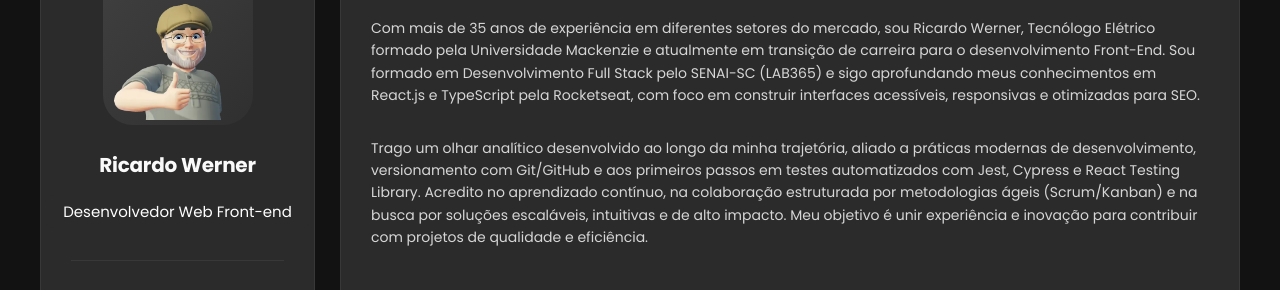
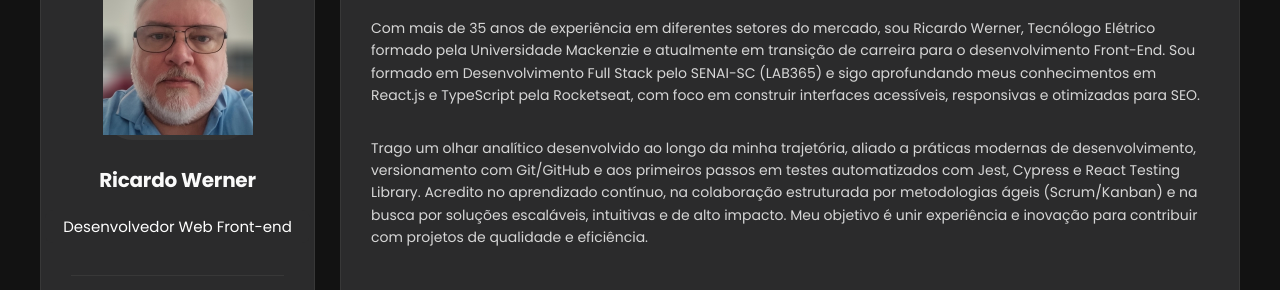
Before and after one commit to ricardo-werner/ricardo-werner.github.io, a plain HTML site: page index.html in a window 1280 px wide. Shown: the part 151-441 px from the top of the page. Drawn offline with nearby package versions, Linux system fonts and the light colour scheme.

Commit message:
refactor: trocada a imagem da classe avatar-box para ricardo-werner1

```diff
--- a/index.html
+++ b/index.html
@@ -25,7 +25,7 @@
     <aside class="sidebar">
       <div class="sidebar-info">
         <figure class="avatar-box">
-          <img src="./src/assets/icon/icon-meu.jpg" alt="foto Ricardo Werner" width="80" loading="lazy">
+          <img src="./src/assets/images/ricardo-werner1.jpg" alt="foto Ricardo Werner" width="100" loading="lazy">
         </figure>
 
         <div class="info-content">
```
